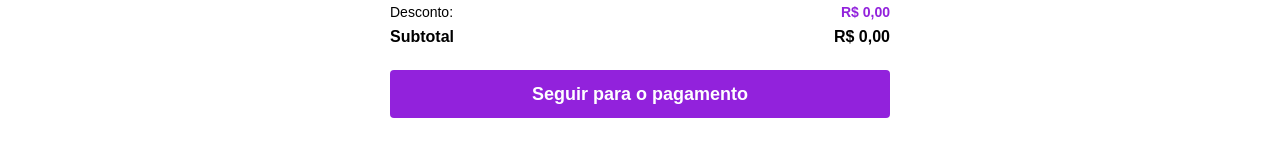
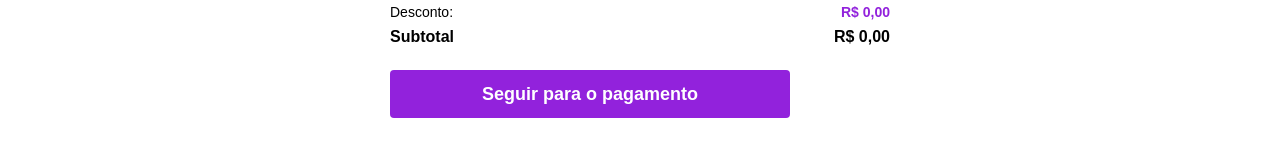
Before and after one commit to luane-aquino/checkout, a React (Create React App) app in the folder front/: page /bag in a window 1280 px wide. Shown: the part 654-797 px from the top of the page. Built offline with nearby package versions, Linux system fonts and the light colour scheme; no server answers.

Commit message:
fix: button on error page is not well aligned on desktop

```diff
--- a/front/src/components/atoms/Button/styles.scss
+++ b/front/src/components/atoms/Button/styles.scss
@@ -1,14 +1,17 @@
 .button {
   width: 100%;
   height: 48px;
-  padding: 16px 8px;
+  padding: 8px;
   border-radius: 4px;
   color: #fff;
   font-size: 18px;
   font-style: normal;
   font-weight: 700;
-  line-height: 16px;
   border: none;
+  max-width: 400px;
+  display: flex;
+  justify-content: center;
+  align-items: center;
 }
 
 .button:disabled {
--- a/front/src/pages/Error/styles.scss
+++ b/front/src/pages/Error/styles.scss
@@ -8,6 +8,7 @@
     height: 100%;
     padding: 4rem;
     box-sizing: border-box;
+    align-items: center;
   }
 
   .content {
```
